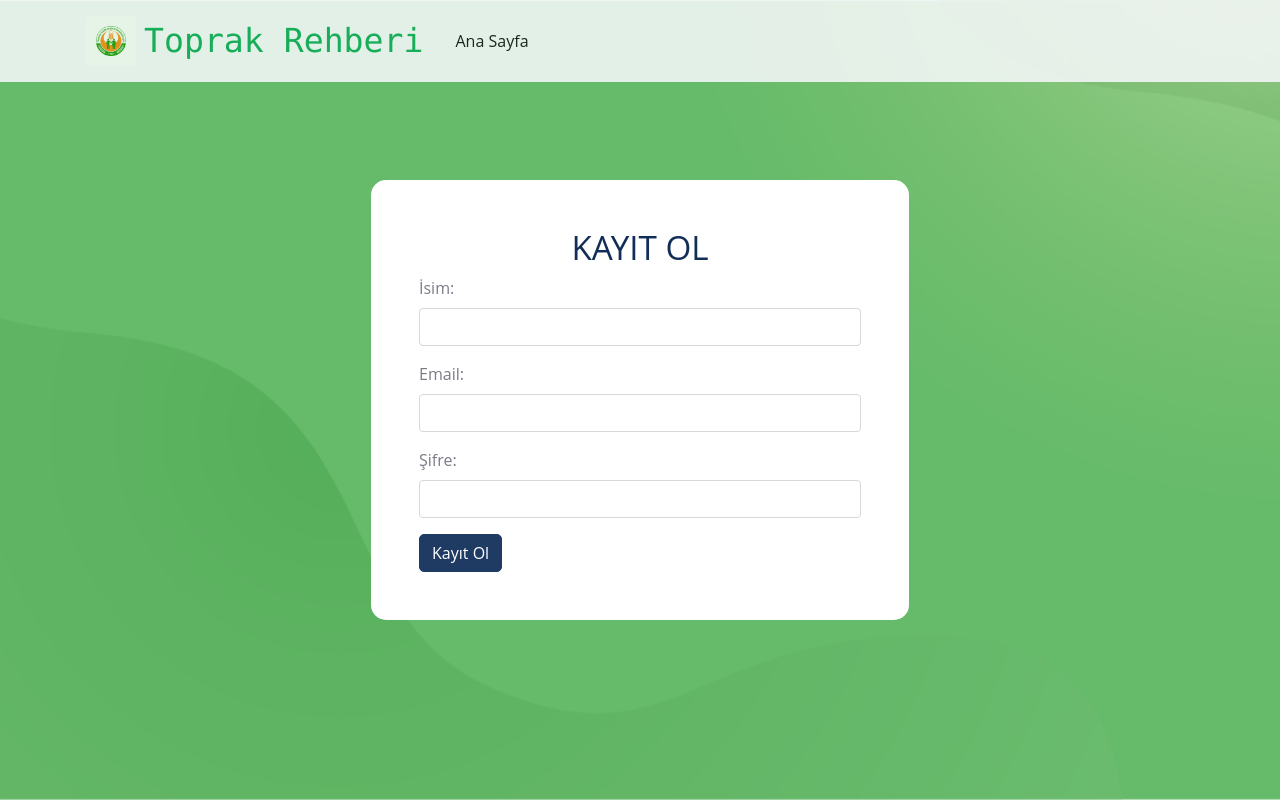
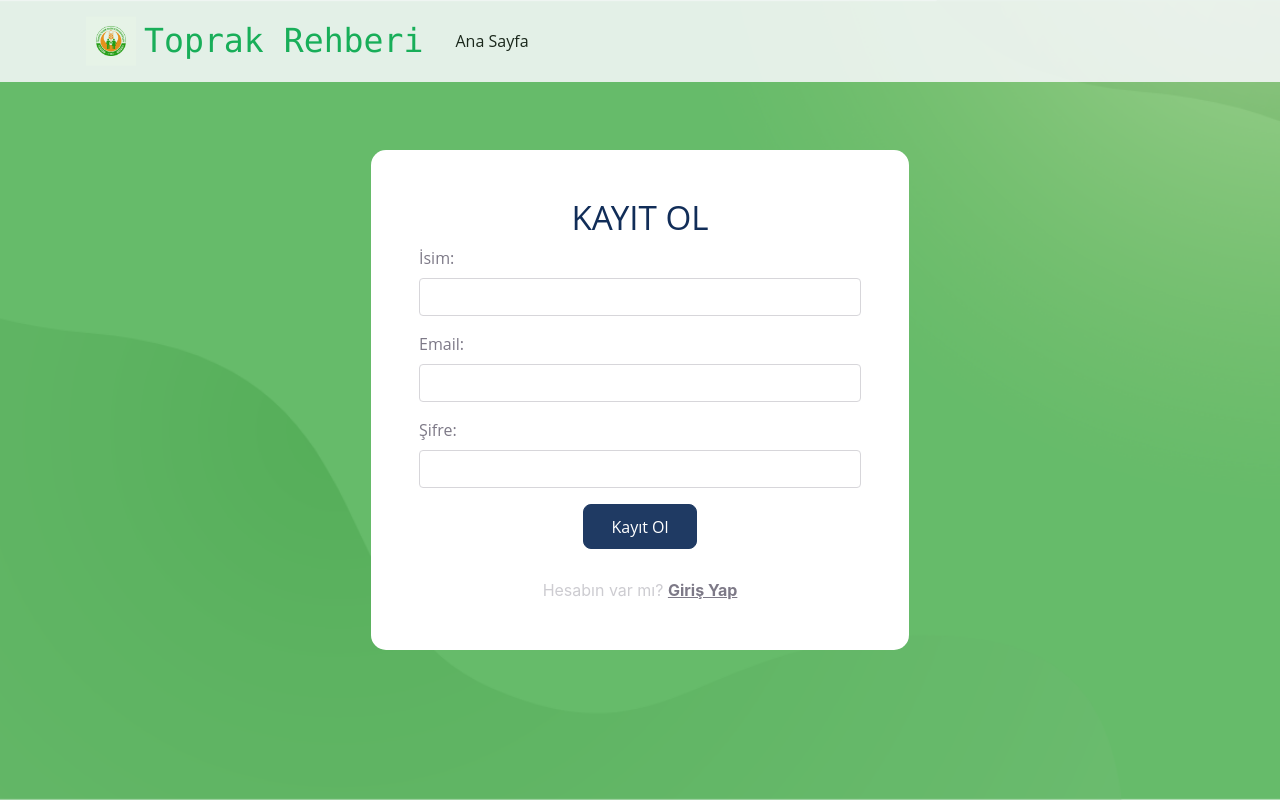
Before and after one commit to TunaCrt/Toprak-Rehberi-Staj, a React (Create React App) app in the folder ToprakRehberi_Frontend/: page /Signin in a window 1280 px wide. Built offline with nearby package versions, Linux system fonts and the light colour scheme; a web font is replaced by a local one.

Commit message:
giriş kayıt sayfasında butonlar değişti

```diff
--- a/ToprakRehberi_Frontend/src/pages/SignIn.jsx
+++ b/ToprakRehberi_Frontend/src/pages/SignIn.jsx
@@ -46,9 +46,14 @@
             <div className="container h-100">
               <div className="row d-flex justify-content-center align-items-center h-100">
                 <div className="col-12 col-md-9 col-lg-7 col-xl-6">
-                  <div className="card" style={{ borderRadius: "15px", maxHeight: "570px" }}>
+                  <div
+                    className="card"
+                    style={{ borderRadius: "15px", maxHeight: "570px" }}
+                  >
                     <div className="card-body p-5">
-                      <h2 className="text-uppercase text-center mb-2">Kayıt Ol</h2>
+                      <h2 className="text-uppercase text-center mb-2">
+                        Kayıt Ol
+                      </h2>
                       {error && <p className="text-danger">{error}</p>}
                       <form onSubmit={handleRegister}>
                         <div className="form-group mb-3">
@@ -81,8 +86,19 @@
                             required
                           />
                         </div>
-                        <button type="submit" className="btn btn-primary">Kayıt Ol</button>
+
+                        <div className="d-flex justify-content-center mt-3">
+                        <button type="submit" className="btn btn-primary btn-block btn-lg">
+                          Kayıt Ol
+                        </button>
+                    </div>
                       </form>
+                      <p className="text-center text-muted mt-4 mb-0">
+                        Hesabın var mı?{" "}
+                        <Link to="/login" className="fw-bold text-body">
+                          <u>Giriş Yap</u>
+                        </Link>
+                      </p>
                     </div>
                   </div>
                 </div>
--- a/ToprakRehberi_Frontend/src/pages/SignUp.jsx
+++ b/ToprakRehberi_Frontend/src/pages/SignUp.jsx
@@ -83,7 +83,10 @@
                           required
                         />
                       </div>
-                      <button type="submit" className="btn btn-primary">Giriş Yap</button>
+                      <div className="d-flex justify-content-center mt-3">
+                      <button type="submit" className="btn btn-primary btn-block btn-lg">Giriş Yap</button>
+                    </div>
+
                     </form>
                     <div className="d-flex justify-content-center mt-3">
                       <a
@@ -93,6 +96,7 @@
                         Google ile Giriş Yap
                       </a>
                     </div>
+
                     <p className="text-center text-muted mt-4 mb-0">
                       Hesabın yok mu?{" "}
                       <Link to="/signIn" className="fw-bold text-body">
```
